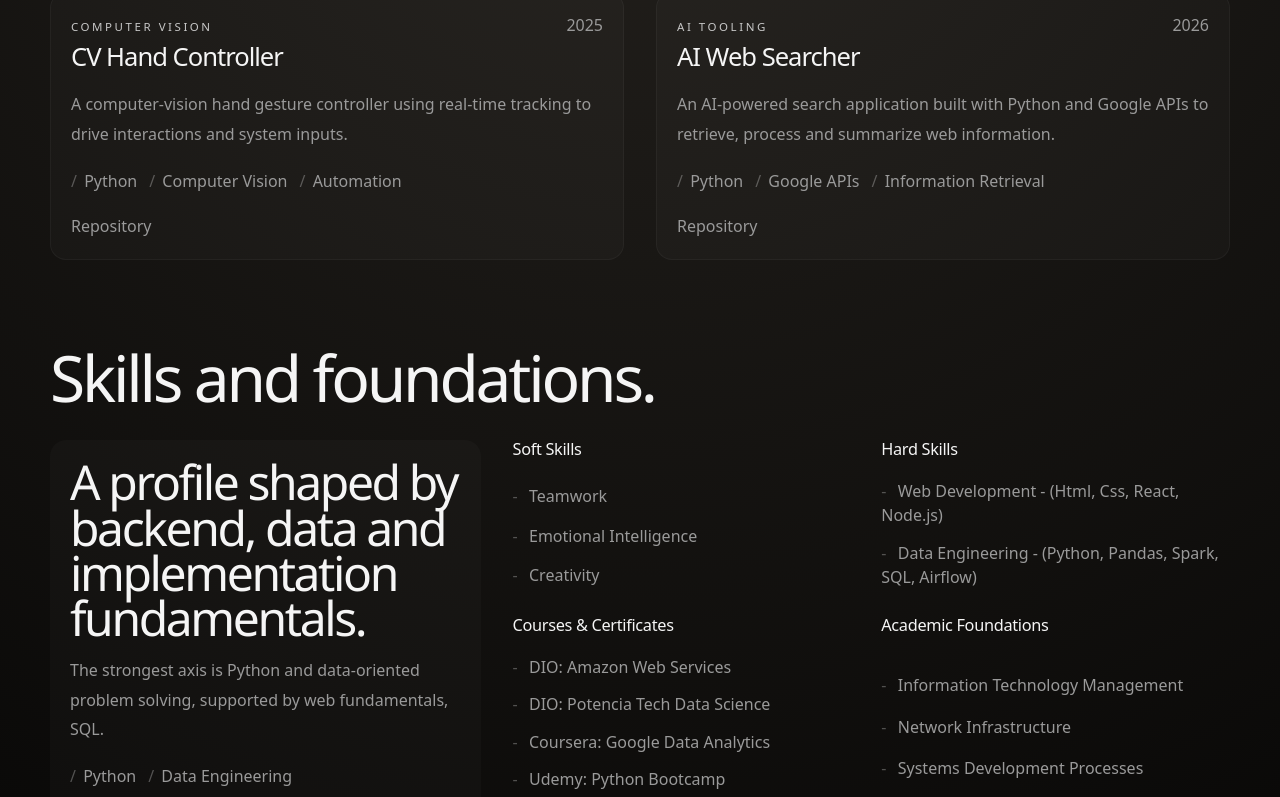
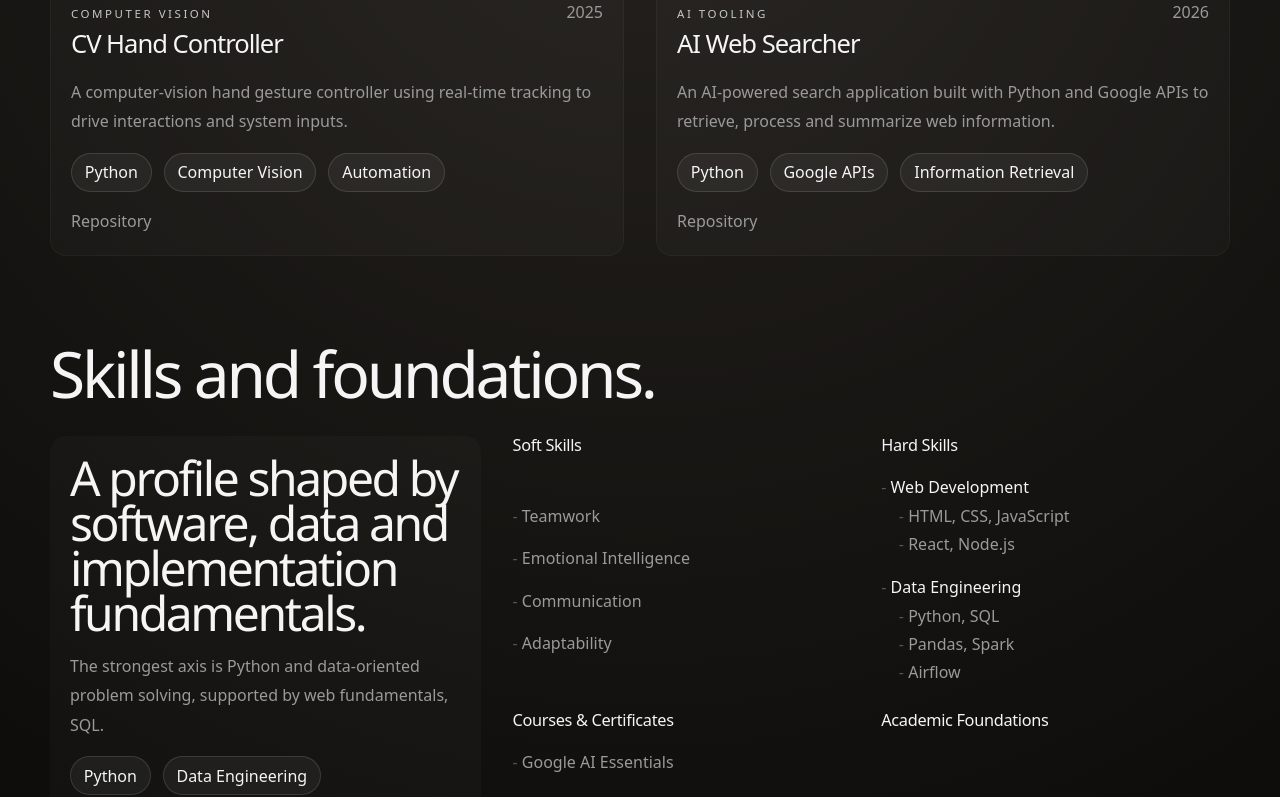
Before and after one commit to Dnaka27/Diogo-Portfolio, a React (Vite) app: page / in a window 1280 px wide. Shown: the part 1963-2760 px from the top of the page. Built offline with nearby package versions, Linux system fonts and the light colour scheme; the HTML template or start-up script is replaced by a standard one.

Commit message:
fix/ stack flags. approach set. skills layout

```diff
--- a/src/App.css
+++ b/src/App.css
@@ -257,24 +257,22 @@ main {
 
 .tag-list li,
 .project-stack li,
-.skills-priority span,
-.skill-grid li {
-  padding: 0.2rem 0;
-  color: var(--color-muted);
+.skills-priority span {
+  display: inline-flex;
+  align-items: center;
+  min-height: 2rem;
+  padding: 0.4rem 0.8rem;
+  border: 1px solid rgba(255, 255, 255, 0.12);
+  border-radius: 999px;
+  background: rgba(255, 255, 255, 0.05);
+  color: var(--color-text);
   font-weight: 400;
 }
 
 .tag-list li::before,
 .project-stack li::before,
-.skills-priority span::before,
-.skill-grid li::before {
-  content: '/';
-  margin-right: 0.45rem;
-  color: rgba(255, 255, 255, 0.28);
-}
-
-.skill-grid li::before {
-  content: '- ';
+.skills-priority span::before {
+  content: none;
 }
 
 .stage-list {
@@ -302,7 +300,7 @@ main {
 
 .hero-rail-grid {
   display: grid;
-  grid-template-columns: repeat(3, minmax(0, 1fr));
+  grid-template-columns: repeat(2, minmax(0, 1fr));
   gap: 1.5rem;
 }
 
@@ -437,13 +435,46 @@ main {
 }
 
 .skill-grid {
-  display: grid;
-  gap: 0.45rem;
+  display: flex;
+  flex-wrap: wrap;
+  gap: 0.75rem;
+  height: 50%;
 }
 
 .skill-grid li {
   display: block;
   width: 100%;
+  padding: 0.2rem 0;
+  color: var(--color-muted);
+  font-weight: 400;
+}
+
+.skill-grid li::before {
+  content: '- ';
+  color: rgba(255, 255, 255, 0.28);
+}
+
+.skill-item-with-children strong {
+  display: inline;
+  color: var(--color-text);
+  font-weight: 400;
+}
+
+.skill-sublist {
+  display: grid;
+  gap: 0.25rem;
+  margin: 0.35rem 0 0;
+  padding-left: 1.1rem;
+  list-style: none;
+}
+
+.skill-sublist li {
+  padding: 0;
+}
+
+.skill-sublist li::before {
+  content: '- ';
+  color: rgba(255, 255, 255, 0.28);
 }
 
 .contact-shell {
--- a/src/components/SkillsSection.jsx
+++ b/src/components/SkillsSection.jsx
@@ -24,9 +24,22 @@ const SkillsSection = ({ profile, skillGroups }) => {
             <article key={group.title} className='skill-group'>
               <h3>{group.title}</h3>
               <ul className='skill-grid'>
-                {group.skills.map((skill) => (
-                  <li key={skill}>{skill}</li>
-                ))}
+                {group.skills.map((skill) => {
+                  if (typeof skill === 'string') {
+                    return <li key={skill}>{skill}</li>
+                  }
+
+                  return (
+                    <li key={skill.label} className='skill-item-with-children'>
+                      <strong>{skill.label}</strong>
+                      <ul className='skill-sublist'>
+                        {skill.items.map((item) => (
+                          <li key={item}>{item}</li>
+                        ))}
+                      </ul>
+                    </li>
+                  )
+                })}
               </ul>
             </article>
           ))}
--- a/src/data/portfolioData.js
+++ b/src/data/portfolioData.js
@@ -1,5 +1,5 @@
 export const profile = {
-  eyebrow: 'Data Engineer • Backend Developer',
+  eyebrow: 'Data Engineer • Software Developer',
   name: 'Diogo Oike',
   headline: 'Building solutions and digital products with data and applied AI.',
   summary:
@@ -8,7 +8,7 @@ export const profile = {
   ctaSecondary: 'Get in touch',
   location: 'Brazil',
   availability: 'Freelance work, opportunities and technical collaborations',
-  focusAreas: ['Python', 'Data Engineering', 'Backend Development'],
+  focusAreas: ['Python', 'Data Engineering', 'Software Development'],
   spotlightTitle: 'From data pipelines to useful interfaces',
   spotlightBody:
     'My work sits between engineering and clarity: collect information, structure it well, expose it with the right logic, and turn that into something a person can actually use.',
@@ -21,20 +21,17 @@ export const profile = {
       body: 'I prefer interfaces and automations that solve a real operational need, not just demo polish.',
     },
     {
-      title: 'Structured thinking',
-      body: 'Projects usually start with data modeling, process mapping and what needs to scale cleanly.',
-    },
-    {
-      title: 'Fast iteration',
-      body: 'I like shipping compact technical experiments, validating them quickly and improving from there.',
+      title: 'Data driven',
+      body: 'I rely on data, process signals and measurable outcomes to guide what gets built and what gets improved.',
     },
   ],
-  stackTitle: 'A profile shaped by backend, data and implementation fundamentals.',
+  stackTitle:
+    'A profile shaped by software, data and implementation fundamentals.',
   stackBody:
     'The strongest axis is Python and data-oriented problem solving, supported by web fundamentals, SQL.',
   contactTitle: 'Contact',
   contactBody:
-    'If you are building a dashboard, automation, backend service or data product, I am interested in collaborations where clean logic and practical delivery matter.',
+    'If you are building a dashboard, automation, software service or data product, I am interested in collaborations where clean logic and practical delivery matter.',
 }
 
 export const portfolioProjects = [
@@ -103,21 +100,32 @@ export const portfolioProjects = [
 export const skillGroups = [
   {
     title: 'Soft Skills',
-    skills: ['Teamwork', 'Emotional Intelligence', 'Creativity'],
+    skills: ['Teamwork', 'Emotional Intelligence', 'Communication', 'Adaptability'],
   },
   {
     title: 'Hard Skills',
-    skills: ['Web Development - (Html, Css, React, Node.js)', 'Data Engineering - (Python, Pandas, Spark, SQL, Airflow)'],
+    skills: [
+      {
+        label: 'Web Development',
+        items: ['HTML, CSS, JavaScript', 'React, Node.js'],
+      },
+      {
+        label: 'Data Engineering',
+        items: ['Python, SQL', 'Pandas, Spark', 'Airflow'],
+      },
+    ],
   },
   {
     title: 'Courses & Certificates',
     skills: [
-      'DIO: Amazon Web Services',
-      'DIO: Potencia Tech Data Science',
-      'Coursera: Google Data Analytics',
-      'Udemy: Python Bootcamp',
-      'Udemy: Fullstack Web Bootcamp',
-      'Cubos Academy: Data Analysis',
+      'Google AI Essentials',
+      'Databricks Fundamentals',
+      "Datacamp Azure Introduction",
+      'DIO Amazon Web Services',
+      'DIO Potencia Tech Data Science',
+      'Coursera Google Data Analytics',
+      'Udemy Python Bootcamp',
+      'Cubos Academy Data Analysis'
     ],
   },
   {
@@ -128,6 +136,7 @@ export const skillGroups = [
       'Systems Development Processes',
       'People Management',
       'Economic and Financial Management',
+      'Process Management'
     ],
   },
 ]
```
